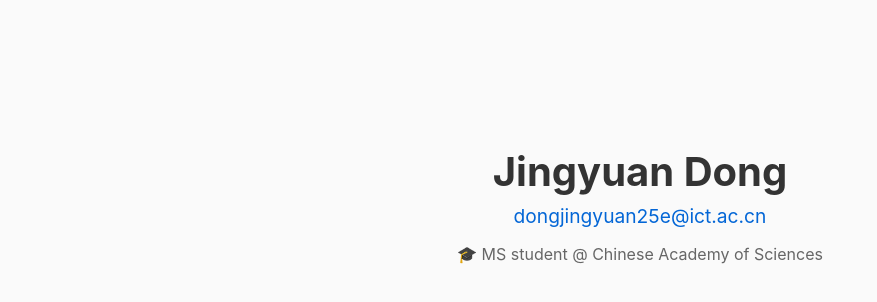
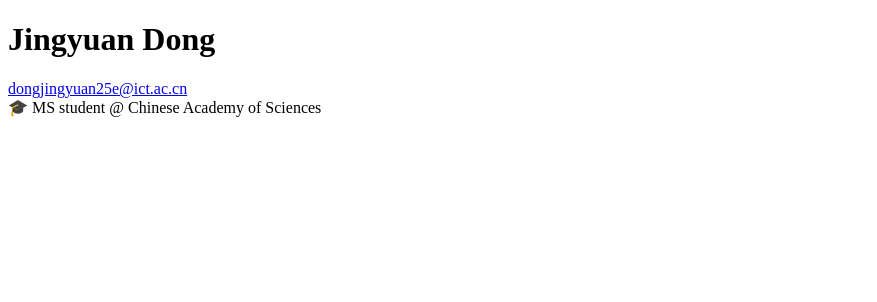
Before and after one commit to wild18/jing.github.io, a plain HTML site: page index.html in a window 1280 px wide. Shown: the whole page, without its empty margins (0-877 px from the left). Drawn offline with Linux system fonts and the light colour scheme.

Commit message:
Update index.html

```diff
--- a/index.html
+++ b/index.html
@@ -2,35 +2,7 @@
 <html lang="zh-CN">
 <head>
     <meta charset="UTF-8">
-    <meta name="viewport" content="width=device-width, initial-scale=1.0">
-    <title>Jingyuan Dong</title>
-    <style>
-        body {
-            font-family: -apple-system, BlinkMacSystemFont, 'Segoe UI', Roboto, Helvetica, Arial, sans-serif;
-            max-width: 600px;
-            margin: 100px auto;
-            padding: 20px;
-            text-align: center;
-            background: #fafafa;
-        }
-        h1 {
-            font-size: 2.5rem;
-            margin-bottom: 0.5rem;
-            color: #333;
-        }
-        .email {
-            font-size: 1.2rem;
-            color: #0366d6;
-            text-decoration: none;
-        }
-        .email:hover {
-            text-decoration: underline;
-        }
-        .title {
-            color: #666;
-            margin-top: 1rem;
-        }
-    </style>
+    <title>个人主页</title>
 </head>
 <body>
     <h1>Jingyuan Dong</h1>
```
